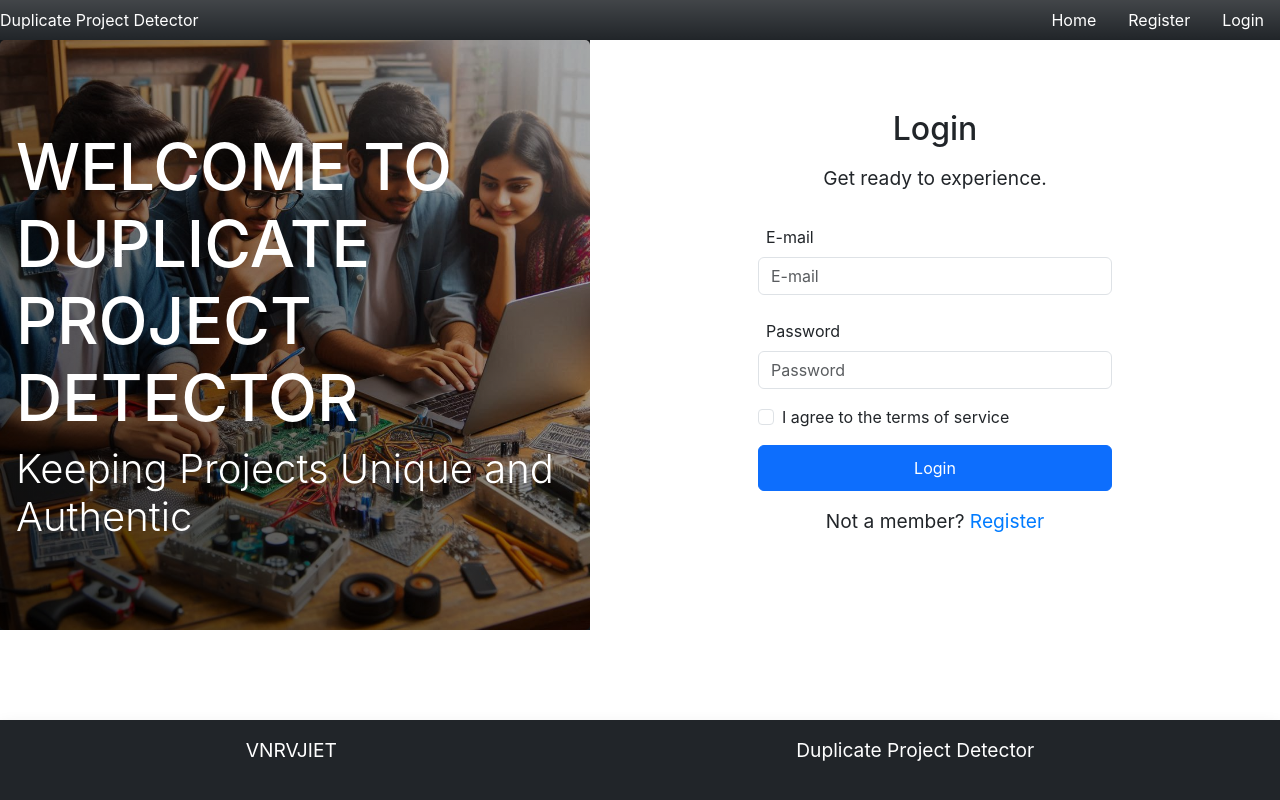
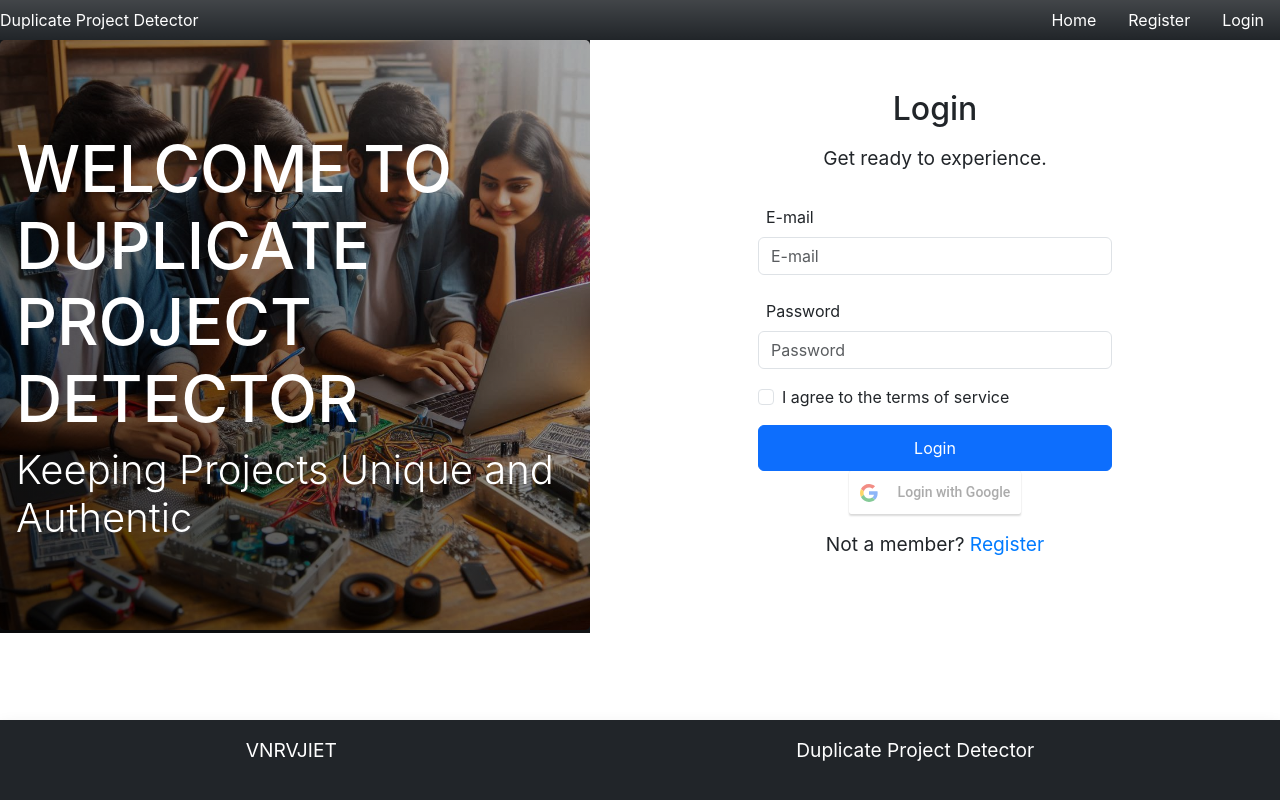
Before and after one commit to HarshiniBV/dpd, a React (Create React App) app: page /login in a window 1280 px wide. Built offline with nearby package versions, Linux system fonts and the light colour scheme.

Commit message:
adding google outh login

```diff
--- a/src/components/login/Login.js
+++ b/src/components/login/Login.js
@@ -1,14 +1,26 @@
-import React from 'react'
+import React from 'react';
 import { Link } from 'react-router-dom';
+import { GoogleLogin } from 'react-google-login';
 import y from '../images/img3.png';
-import './Login.css'
+import './Login.css';
+
+const CLIENT_ID = '237430262201-i7vj50gpthm0hnbkdqcdkphp6gsv7tok.apps.googleusercontent.com';  // Your Google Client ID
 
 function Login() {
+  const onSuccess = (response) => {
+    console.log('Login Success:', response.profileObj);
+    // Handle successful login here, e.g., save the user data or redirect to another page
+  };
+
+  const onFailure = (response) => {
+    console.log('Login Failed:', response);
+    // Handle login failure here
+  };
+
   return (
     <div className="signup-container">
-
-<div className="image-container ">
-      <div className="card text-bg-dark ">
+      <div className="image-container">
+        <div className="card text-bg-dark">
           <div className="gradient-overlay"></div>
           <img src={y} className="card-img" alt="Logistics" />
           <div className="card-img-overlay">
@@ -23,13 +35,13 @@ function Login() {
       <div className="form-container">
         <h2>Login</h2>
         <p>Get ready to experience.</p>
-      <form className="signup-form mx-auto text-start ">
-        <div className="form-group ">
-          <label className='email p-2' htmlFor="email">E-mail</label>
-          <input type="email" className="form-control " id="email" placeholder="E-mail" />
+        <form className="signup-form mx-auto text-start">
+          <div className="form-group">
+            <label className="email p-2" htmlFor="email">E-mail</label>
+            <input type="email" className="form-control" id="email" placeholder="E-mail" />
           </div>
           <div className="form-group">
-          <label className='pass p-2' htmlFor="password">Password</label>
+            <label className="pass p-2" htmlFor="password">Password</label>
             <input type="password" className="form-control" id="password" placeholder="Password" />
           </div>
           <div className="form-check">
@@ -38,10 +50,19 @@ function Login() {
           </div>
           <button type="submit" className="btn btn-primary">Login</button>
         </form>
+        <div className="google-login">
+          <GoogleLogin
+            clientId={CLIENT_ID}
+            buttonText="Login with Google"
+            onSuccess={onSuccess}
+            onFailure={onFailure}
+            cookiePolicy={'single_host_origin'}
+          />
+        </div>
         <p className="signin-link">Not a member? <Link to="/register">Register</Link></p>
       </div>
     </div>
-  )
+  );
 }
 
-export default Login
+export default Login;
```
Lines whose indentation alone changed are shown as unchanged.
